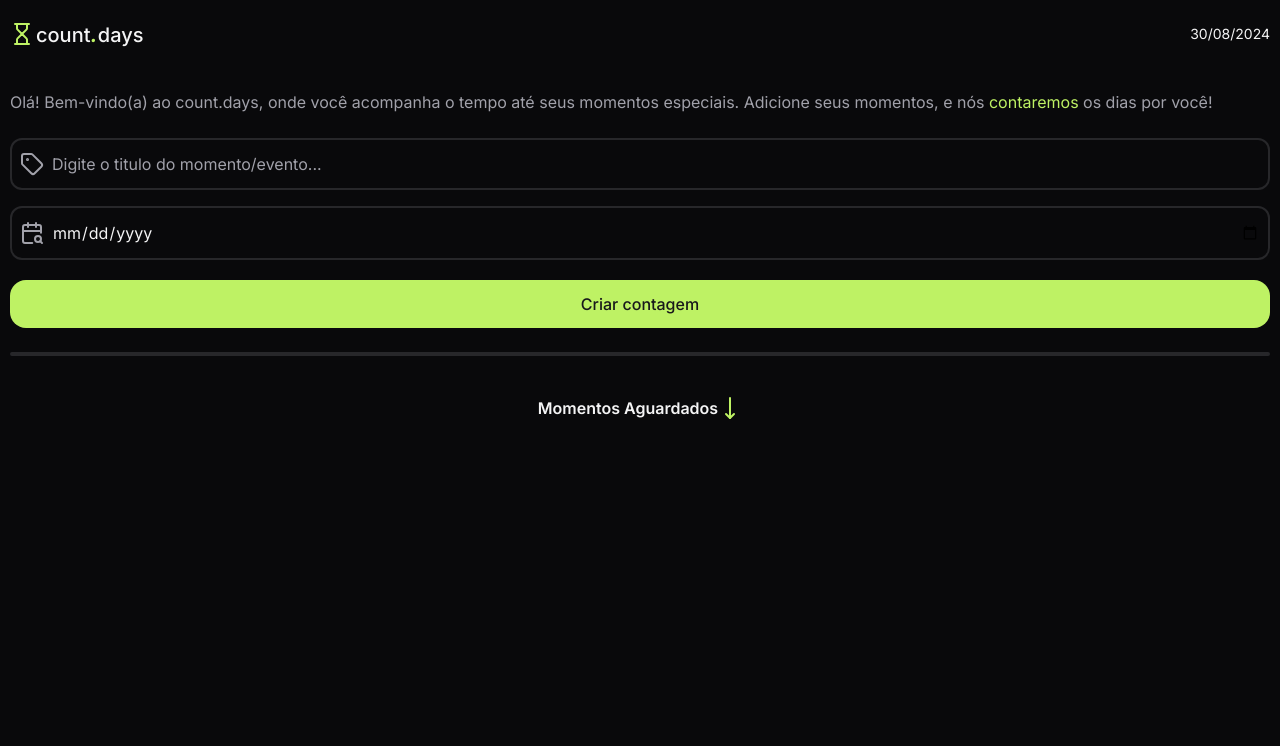
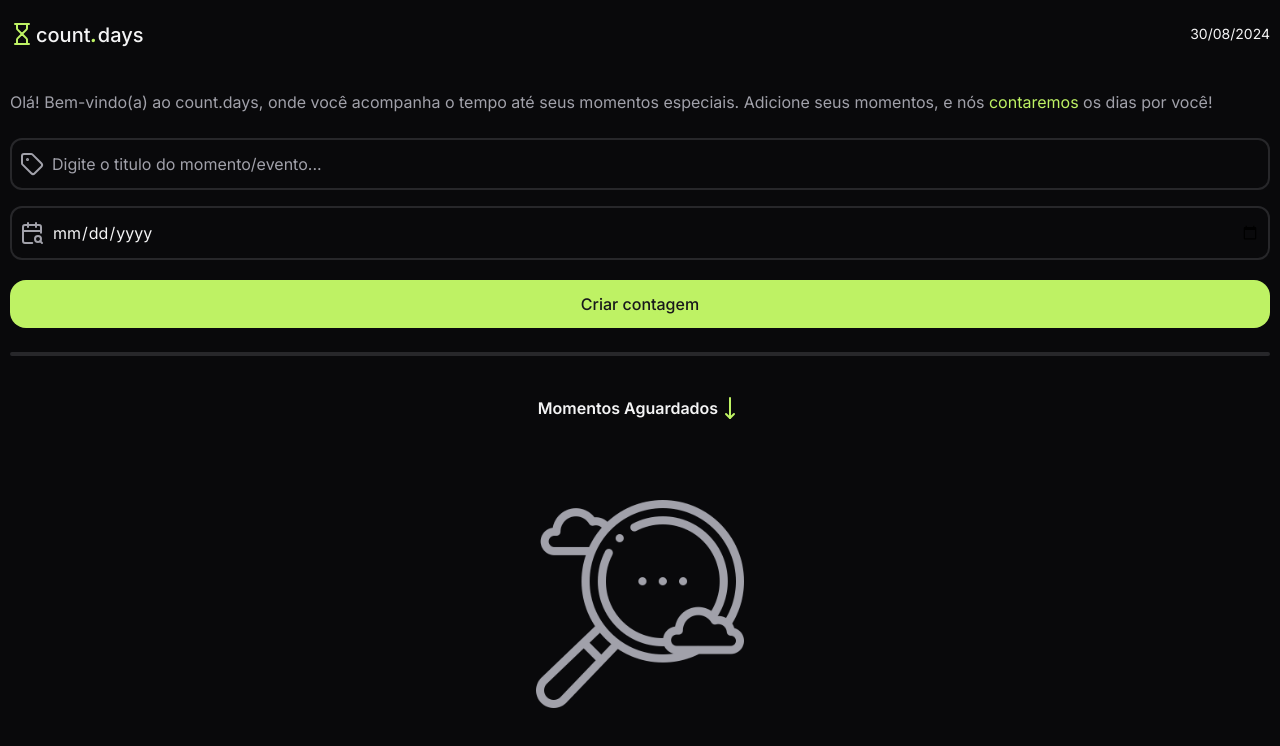
Before and after one commit to JoaoAlisonTI/count-days, a React (Vite) app: page / in a window 1280 px wide. Shown: the top 746 px of the page. Built offline with nearby package versions, Linux system fonts and the light colour scheme.

Commit message:
feat: Adicionando lógica para exibir o EmptyContent quando não tiver nenhum CardDay cadastrado

```diff
--- a/src/App.jsx
+++ b/src/App.jsx
@@ -23,11 +23,14 @@ function App() {
     <h2 className="mt-10 flex justify-center items-center text-center font-semibold">Momentos Aguardados <MoveDown className="text-lime-300"/></h2>
 
     <section>
-      {momentos.map((momento, indice) =>
+      {momentos.length > 0 ?
+      momentos.map((momento, indice) =>
       <DayCard
         key={indice}
         momento={momento}
-      />)}
+      />) :
+        <EmptyContent />
+      }
 
     </section>
     </main>
```
